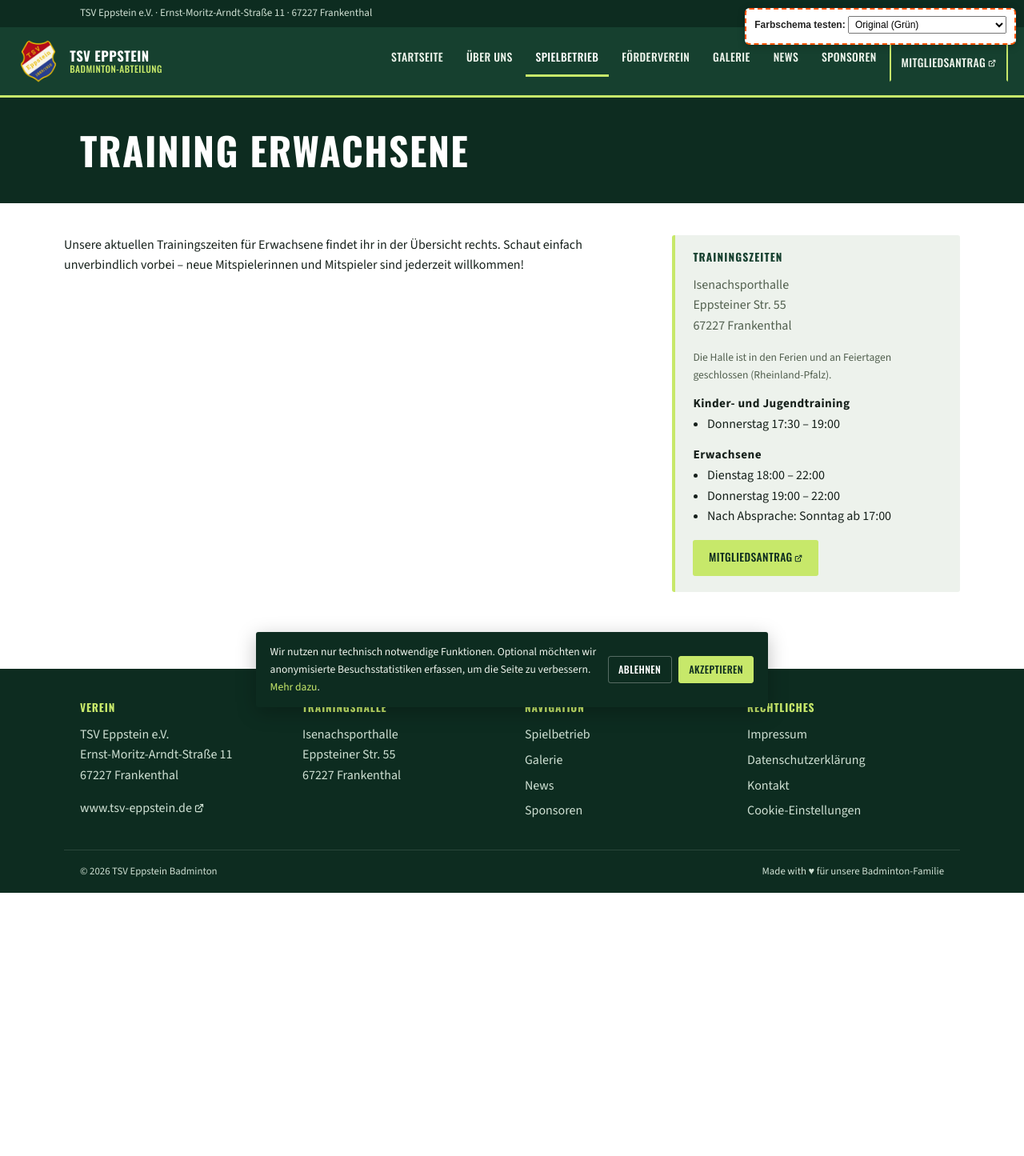
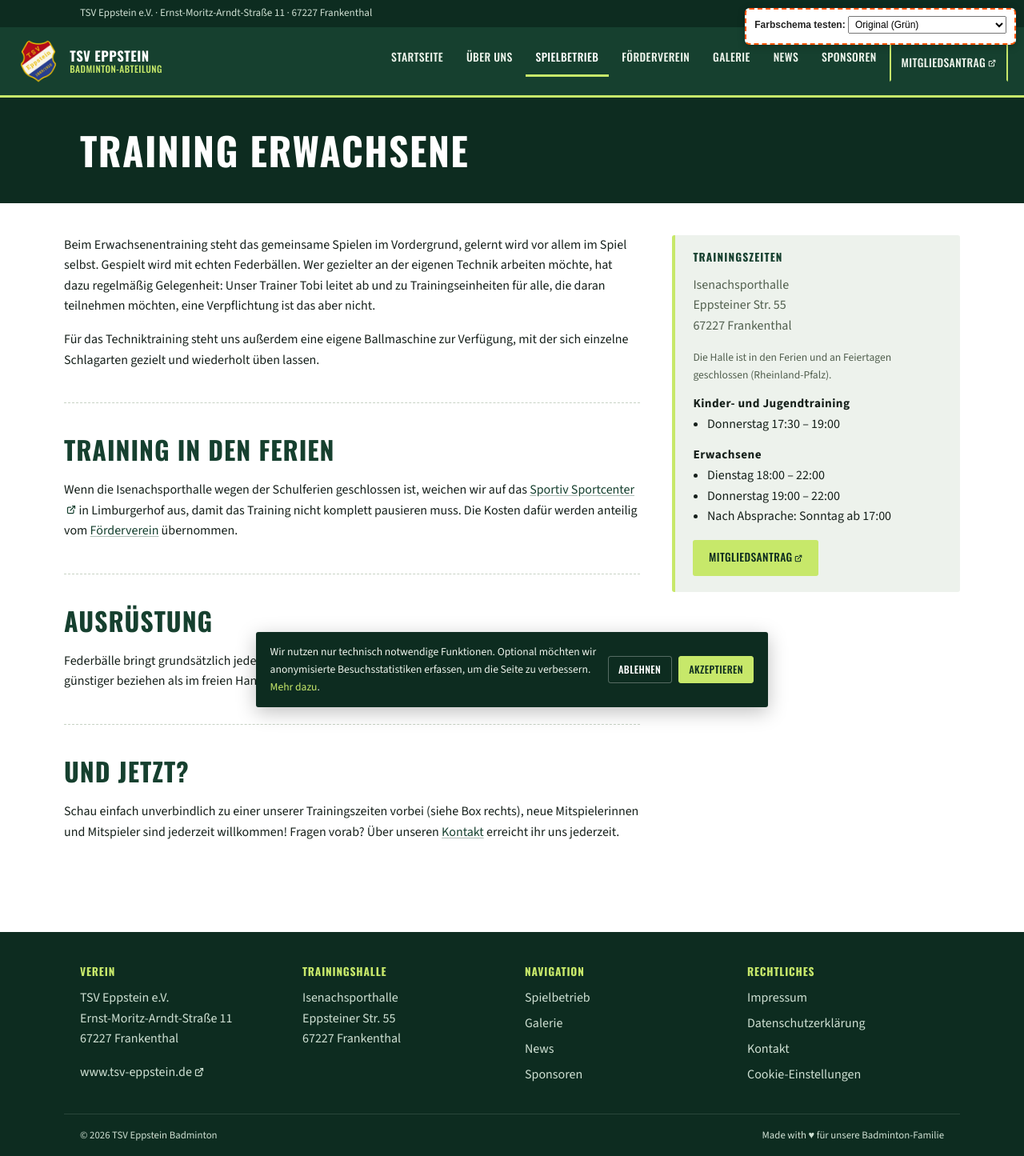
Before and after one commit to Forderverein-Badminton-in-Eppstein-e-V/website, a Jekyll site: the page built from spielbetrieb-training-erwachsene.html, in a window 1280 px wide. Shown: the whole page at 80% size. Built offline with Jekyll 4.4.1, drawn with Linux system fonts in a browser that asks for light colours; before the commit the page ends 1116 px from its top, so only the background shows below that.

Commit message:
Seite Training Erwachsene inhaltlich ueberarbeitet (Trainer Tobi, Ferien im Sportiv, Ballmaschine, Baelle)

```diff
--- a/spielbetrieb-training-erwachsene.html
+++ b/spielbetrieb-training-erwachsene.html
@@ -7,9 +7,44 @@ description: "Trainingszeiten für Erwachsene der Badminton-Abteilung des TSV Ep
       <div class="layout">
         <div>
           <p>
-            Unsere aktuellen Trainingszeiten für Erwachsene findet ihr in der Übersicht rechts.
-            Schaut einfach unverbindlich vorbei – neue Mitspielerinnen und Mitspieler sind
-            jederzeit willkommen!
+            Beim Erwachsenentraining steht das gemeinsame Spielen im Vordergrund, gelernt wird
+            vor allem im Spiel selbst. Gespielt wird mit echten Federbällen. Wer gezielter an der
+            eigenen Technik arbeiten möchte, hat dazu regelmäßig Gelegenheit: Unser Trainer Tobi
+            leitet ab und zu Trainingseinheiten für alle, die daran teilnehmen möchten, eine
+            Verpflichtung ist das aber nicht.
+          </p>
+          <p>
+            Für das Techniktraining steht uns außerdem eine eigene Ballmaschine zur Verfügung,
+            mit der sich einzelne Schlagarten gezielt und wiederholt üben lassen.
+          </p>
+
+          <hr class="court-divider">
+
+          <h2>Training in den Ferien</h2>
+          <p>
+            Wenn die Isenachsporthalle wegen der Schulferien geschlossen ist, weichen wir auf das
+            <a href="https://www.sportivsportcenter.de/" target="_blank" rel="noopener">Sportiv
+            Sportcenter</a> in Limburgerhof aus, damit das Training nicht komplett pausieren
+            muss. Die Kosten dafür werden anteilig vom
+            <a href="foerderverein.html">Förderverein</a> übernommen.
+          </p>
+
+          <hr class="court-divider">
+
+          <h2>Ausrüstung</h2>
+          <p>
+            Federbälle bringt grundsätzlich jede und jeder selbst mit. Über den Verein könnt ihr
+            sie aber deutlich günstiger beziehen als im freien Handel, sprecht uns dazu einfach
+            beim Training an.
+          </p>
+
+          <hr class="court-divider">
+
+          <h2>Und jetzt?</h2>
+          <p>
+            Schau einfach unverbindlich zu einer unserer Trainingszeiten vorbei (siehe Box
+            rechts), neue Mitspielerinnen und Mitspieler sind jederzeit willkommen! Fragen
+            vorab? Über unseren <a href="kontakt.html">Kontakt</a> erreicht ihr uns jederzeit.
           </p>
         </div>
 
```
